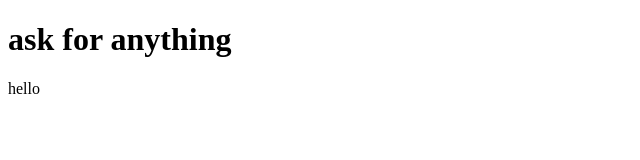
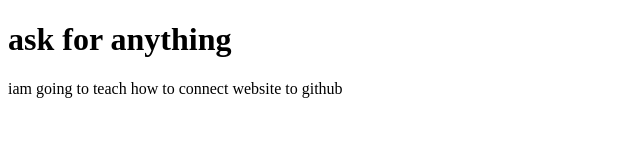
Before and after one commit to arun200011/slideslizer, a plain HTML site: page index.html in a window 1280 px wide. Shown: the whole page, without its empty margins (0-640 px from the left). Drawn offline with Linux system fonts and the light colour scheme.

Commit message:
Add files via upload

```diff
--- a/index.html
+++ b/index.html
@@ -7,8 +7,8 @@
         <h1>
             ask for anything
         </h1>
-    <p>
-        hello
-    </p>
+        <p1>
+            iam going to teach how to connect website to github
+        </p1>
     </body>
 </html>
```
Lines whose indentation alone changed are shown as unchanged.
